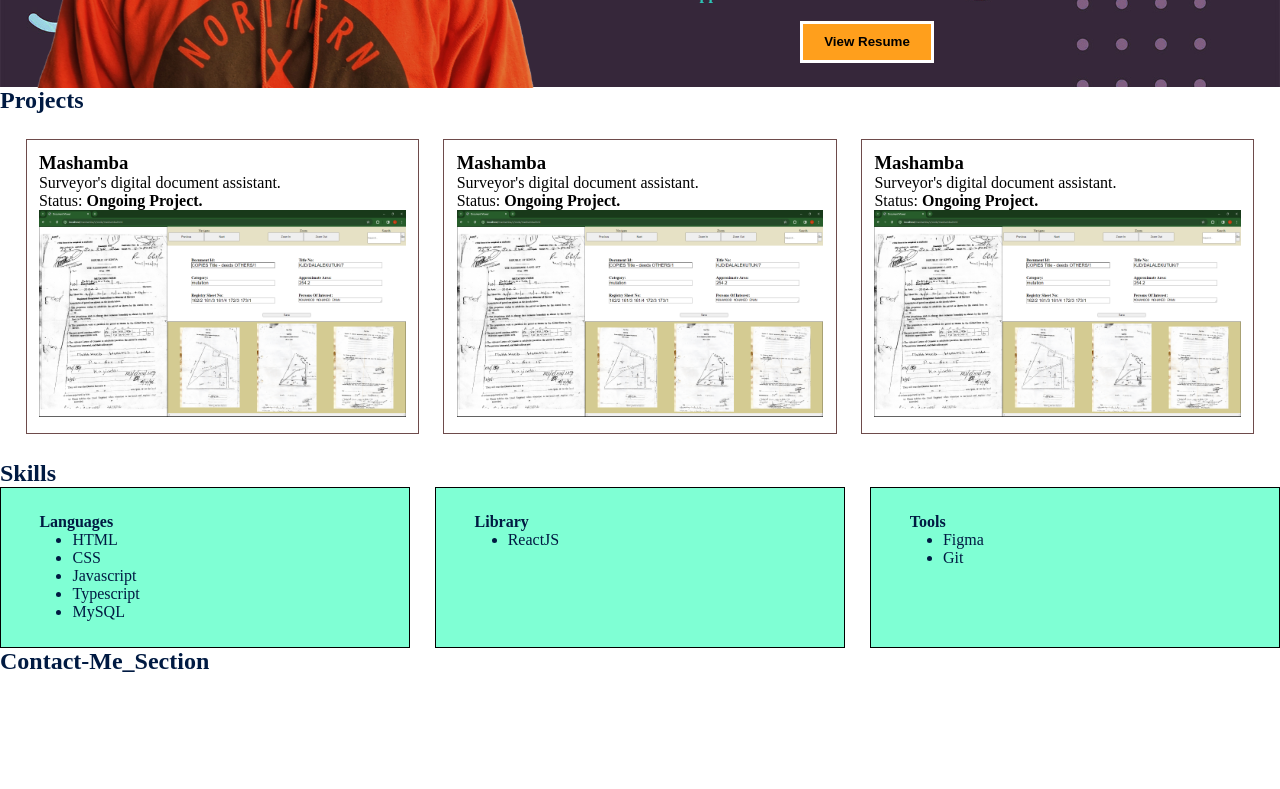
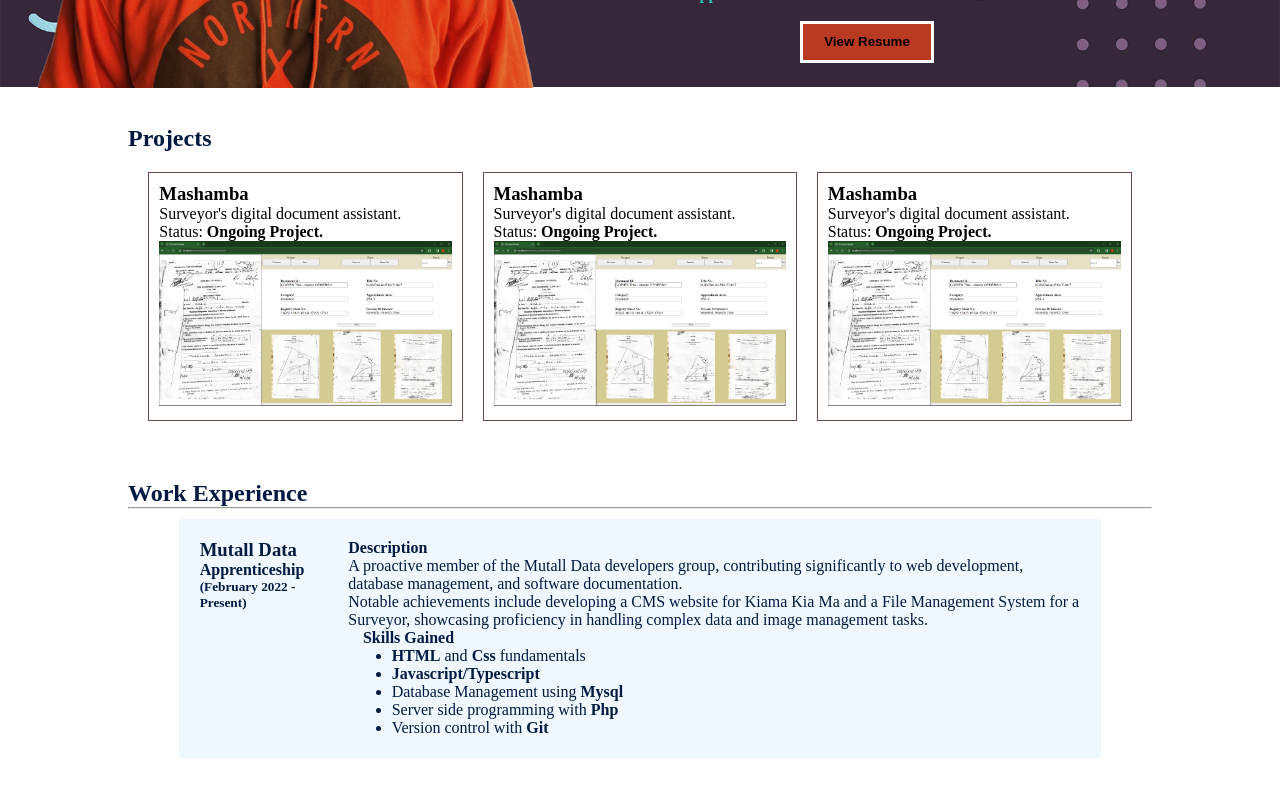
Before and after one commit to MacKibe/kibeHub, a React (Vite) app: page / in a window 1280 px wide. Shown: the part 600-1389 px from the top of the page. Before the commit the page ends 1275 px from the top, so only its background shows below. Built offline with nearby package versions, Linux system fonts and the light colour scheme.

Commit message:
done with the work experience section

```diff
--- a/src/App.css
+++ b/src/App.css
@@ -11,6 +11,17 @@ html {
   /* width: 75%; */
   margin: 0 auto;
 }
+/*
+My sectino to have fixed width and have my content at the center of the page*/
+.smaller_width {
+  width: 80%;
+  margin-inline: auto;
+}
+/*
+Give Padding and margin to items in the portfolio */
+.section_item {
+  margin-block: 3%;
+}
 /* Medium devices (landscape tablets, 768px and up) */
 @media only screen and (max-width: 768px) {
   body,
--- a/src/components/Bio_Section.css
+++ b/src/components/Bio_Section.css
@@ -26,7 +26,7 @@
   padding-top: 10%;
 }
 .bio_section button {
-  background-color: #ff9f1c;
+  background-color: #e0411dc5;
   border: 3px solid rgb(255, 255, 255);
   margin-top: 5%;
   float: right;
@@ -51,16 +51,16 @@
   animation: dropDownAnimation 3s ease 1 normal forwards;
 }
 .socials_section a:nth-child(4) {
+  animation-delay: 2s;
+}
+.socials_section a:nth-child(3) {
   animation-delay: 3s;
 }
-.socials_section a:nth-child(3) {
+.socials_section a:nth-child(2) {
   animation-delay: 4s;
 }
-.socials_section a:nth-child(2) {
+.socials_section a:nth-child(1) {
   animation-delay: 5s;
-}
-.socials_section a:nth-child(1) {
-  animation-delay: 6s;
 }
 /* Animation for my items
 */
--- a/src/components/MainSection.jsx
+++ b/src/components/MainSection.jsx
@@ -1,13 +1,13 @@
 import Bio_Section from "./Bio_Section"
-import Skill_Section from "./Skill_Section"
 import Projects_Section from "./Projects_Section"
+import Work_Exp from "./Work_Exp"
 import ContactMe_Section from "./ContactMe_Section"
 const MainSection = () => {
   return (
     <>
       <Bio_Section />
       <Projects_Section />
-      <Skill_Section />
+      <Work_Exp />
       <ContactMe_Section />
     </>
   );
--- a/src/components/Myheader.css
+++ b/src/components/Myheader.css
@@ -1,5 +1,5 @@
 .page_header {
-  background-color: rgba(192, 165, 90, 0.527);
+  background-color: #e0411dc5;
   display: grid;
   grid-template-columns: 1fr 3fr 1fr;
   align-items: center;
--- a/src/components/Projects_Section.jsx
+++ b/src/components/Projects_Section.jsx
@@ -2,7 +2,7 @@ import Project from "./Project";
 import "./projects_section.css";
 const Projects_Section = () => {
   return (
-    <div>
+    <div className="section_item smaller_width">
       <h2>Projects</h2>
       <div className="projects_section">
         <Project />
--- a/src/components/Skill_Section.css
+++ /dev/null
@@ -1,16 +0,0 @@
-.skills_list_section {
-  display: flex;
-  gap: 2%;
-}
-details {
-  width: 50%;
-  background-color: aquamarine;
-  border: 1px solid black;
-  padding: 2% 3%;
-}
-summary {
-  list-style: none;
-}
-ul li{
-  margin-left: 10%;
-}
--- a/src/components/Skill_Section.jsx
+++ /dev/null
@@ -1,40 +0,0 @@
-import "./Skill_Section.css";
-const Skill_Section = () => {
-  return (
-    <div className="skills_section">
-      <h2>Skills</h2>
-      <div className="skills_list_section">
-        <details open className="languages_skills_section">
-          <summary>
-            <h4>Languages</h4>
-          </summary>
-          <ul>
-            <li>HTML</li>
-            <li>CSS</li>
-            <li>Javascript</li>
-            <li>Typescript</li>
-            <li>MySQL</li>
-          </ul>
-        </details>
-        <details open>
-          <summary>
-            <h4>Library</h4>
-          </summary>
-          <ul>
-            <li>ReactJS</li>
-          </ul>
-        </details>
-        <details open>
-          <summary>
-            <h4>Tools</h4>
-          </summary>
-          <ul>
-            <li>Figma</li>
-            <li>Git</li>
-          </ul>
-        </details>
-      </div>
-    </div>
-  );
-};
-export default Skill_Section;
--- /dev/null
+++ b/src/components/Work.jsx
@@ -0,0 +1,37 @@
+import "./work.css";
+const Work = () => {
+  return (
+    <div className="work">
+      <div className="work-title">
+        <h3>Mutall Data</h3>
+        <h4>Apprenticeship</h4>
+        <h5>(February 2022 - Present)</h5>
+      </div>
+      <div>
+        <div>
+          <h4>Description</h4>
+          <p>
+            A proactive member of the Mutall Data developers group, contributing
+            significantly to web development, database management, and software
+            documentation.
+          </p>
+          <p>
+            Notable achievements include developing a CMS website for Kiama Kia
+            Ma and a File Management System for a Surveyor, showcasing
+            proficiency in handling complex data and image management tasks.
+          </p>
+        </div>
+        <ul className="skills_gained">
+          <h4>Skills Gained</h4>
+          <li><b>HTML</b> and <b>Css</b> fundamentals</li>
+          <li><b>Javascript/Typescript</b></li>
+          <li>Database Management using <b>Mysql</b></li>
+          <li>Server side programming with <b>Php</b></li>
+          <li>Version control with <b>Git</b></li>
+        </ul>
+      </div>
+    </div>
+  );
+};
+
+export default Work;
--- /dev/null
+++ b/src/components/Work_Exp.jsx
@@ -0,0 +1,17 @@
+import Work from "./Work"
+import "./work.css";
+import "../App.css"
+const Work_EXp = () => {
+    return (
+      <div className="work_list section_item smaller_width">
+        <h2>Work Experience</h2>
+        <hr />
+        <Work />
+        <Work />
+        <Work />
+        <Work />
+      </div>
+    )
+}
+
+export default Work_EXp
--- /dev/null
+++ b/src/components/work.css
@@ -0,0 +1,21 @@
+.work {
+  display: flex;
+  flex-basis: 100%;
+  gap: 5%;
+  width: 90%;
+  margin-inline: auto;
+  margin-block: 1%;
+  padding: 2%;
+}
+.work:nth-child(odd) {
+  background-color: aliceblue;
+}
+.work-title {
+  flex-basis: 20%;
+}
+.skills_gained li {
+    margin-left: 4%;
+}
+.skills_gained {
+    margin-left: 2%;
+}
```
